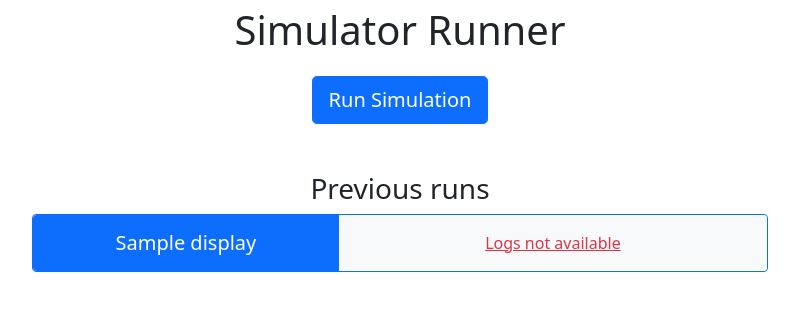
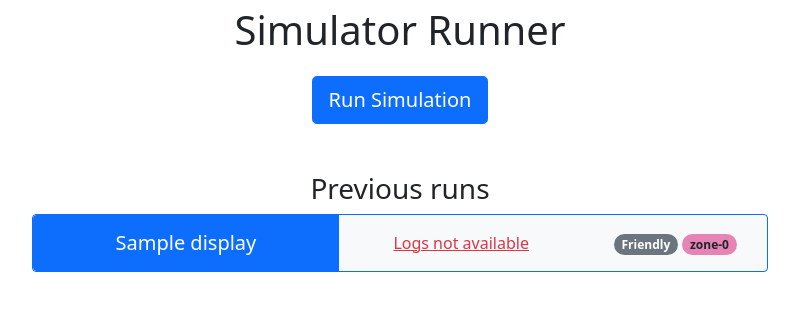
Before and after one commit to RealOrangeOne/simulator-runner, a Python web app: template templates/index.html in a window 1280 px wide. Shown: the top 311 px of the page, without its empty margins (240-1039 px from the left). Run offline with Jinja, Linux system fonts and the light colour scheme; the template is opened without the code that fills it: most values are stand-ins (such as "Sample title", 1, 10 or a date in 2020).

Commit message:
Add pills

```diff
--- a/app.py
+++ b/app.py
@@ -3,7 +3,7 @@ import os
 import shlex
 import subprocess
 from datetime import datetime
-from enum import Enum
+from enum import IntEnum
 from operator import attrgetter
 from pathlib import Path
 from typing import NamedTuple, Optional
@@ -35,7 +35,7 @@ def safe_parse_date(data: str) -> Optional[datetime]:
         return None
 
 
-class OutputType(Enum):
+class OutputType(IntEnum):
     PRACTICE = 0
     FRIENDLY = 1
     COMPETITION = 2
--- a/templates/index.html
+++ b/templates/index.html
@@ -22,12 +22,12 @@
             <div class="row justify-content-center">
                 <div class="col col-8">
                     {% for output in outputs %}
-                        <div class="card mb-2 {% if loop.first %}border-primary{% endif %}">
+                        <div class="card mb-2 {% if loop.first %}border-primary bg-light{% endif %}">
                             <div class="row g-0">
                                 <div class="d-flex col col-5 rounded-start align-items-center justify-content-center {% if loop.first %}bg-primary text-white{% endif %}">
                                     <h5 class="card-title mb-0">{{ output.display }}</h5>
                                 </div>
-                                <div class="col col-7 rounded-end {% if loop.first %}bg-light{% endif %}">
+                                <div class="col col-4">
                                     <div class="card-body">
                                         {% if output.html_path %}
                                             <a href="{{ url_for('output', path=output.html_path) }}" class="card-link text-dark">Animation</a>
@@ -40,8 +40,13 @@
                                         {% endif %}
                                     </div>
                                 </div>
+                                <div class="col col-3">
+                                    <div class="card-body">
+                                        <span class="badge rounded-pill bg-secondary">Friendly</span>
+                                        <span class="badge rounded-pill text-dark" style="background-color: #e685b5">zone-0</span>
+                                    </div>
+                                </div>
                             </div>
-
                         </div>
                     {% endfor %}
                 </div>
```
